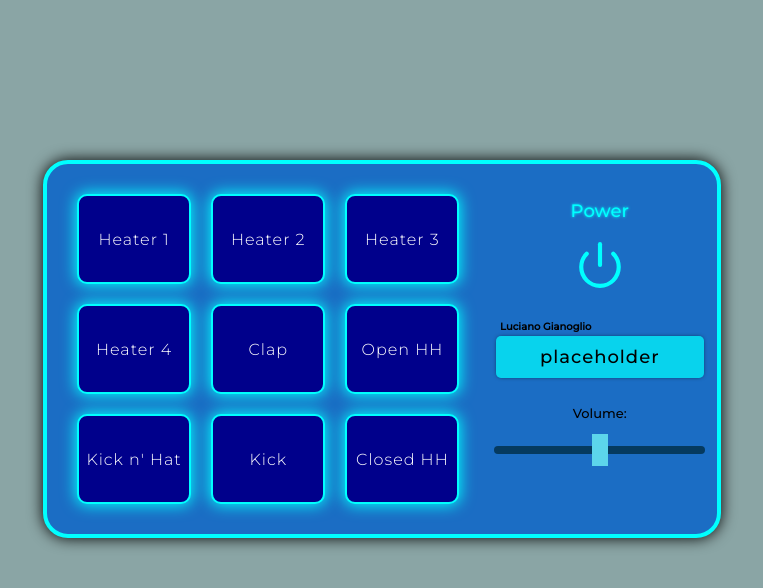
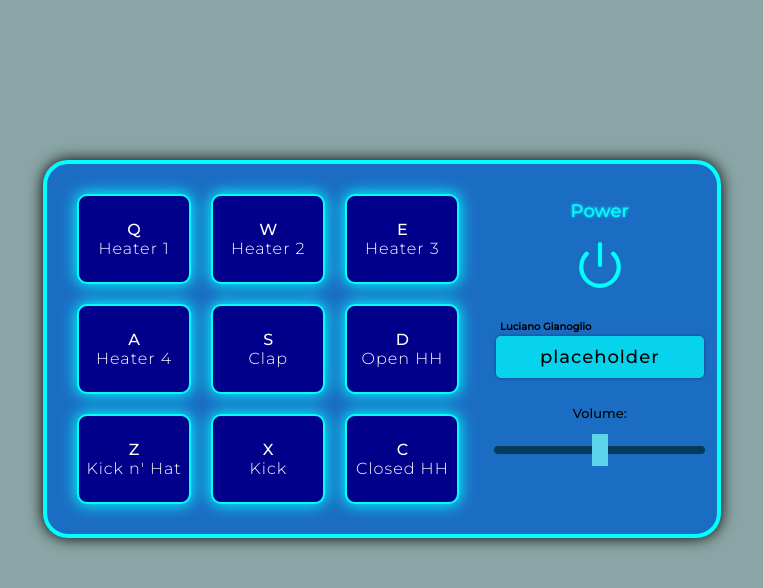
Before and after one commit to LRGianoglio/drum-machine, a React (Create React App) app: page / in a window 1280 px wide. Shown: the top 588 px of the page, without its empty margins (258-1021 px from the left). Built offline with nearby package versions, Linux system fonts and the light colour scheme.

Commit message:
fix/button key binds

```diff
--- a/src/components/Button/Button.jsx
+++ b/src/components/Button/Button.jsx
@@ -1,14 +1,30 @@
 import style from './Button.module.css'
+import { useEffect } from 'react';
 
-function Button({title, key, sound}) {
+function Button({title, bkey, sound}) {
     const audio = new Audio(sound)
+
+    useEffect(() => {
+        window.addEventListener('keydown', handleKeyPress);
+
+        return () => {
+          window.removeEventListener('keydown', handleKeyPress);
+        };
+      }, []);
+
     const handleClick = () => {
         audio.play();
     }
 
+    const handleKeyPress = (event) => {
+        if (event.key === bkey.toLowerCase()) {
+          handleClick();
+        }
+    };
+
     return (
         <button onClick={()=>handleClick()} className={style.button}>
-            <p className={style.key}>{key}</p>
+            <p className={style.key}>{bkey}</p>
             <p className={style.title}>{title}</p>
         </button>
     );
--- a/src/components/ButtonContainer/ButtonContainer.jsx
+++ b/src/components/ButtonContainer/ButtonContainer.jsx
@@ -6,7 +6,8 @@ function ButtonContainer({buttons = buttonData}) {
     return (
         <div className={style.buttonContainer}>
             {buttons?.map(button => {
-                return <Button title={button.name} sound={button.sound} key={button.key}/>
+                console.log(button)
+                return <Button title={button.name} sound={button.sound} bkey={button.key}/>
             })}
         </div>
     );
```
